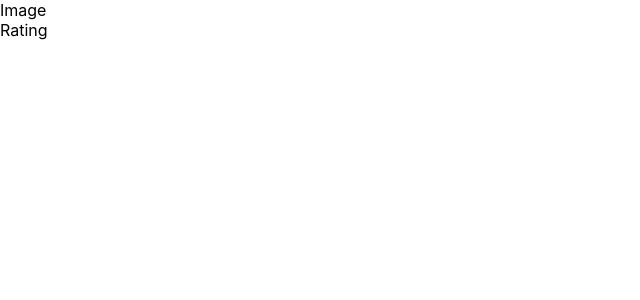
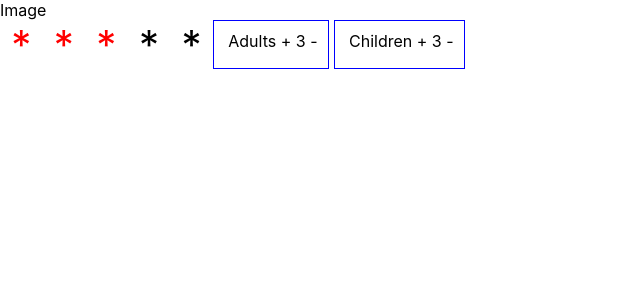
Before and after one commit to maciejk77/hotel-app, a React (Create React App) app: page / in a window 1280 px wide. Shown: the top 300 px of the page, without its empty margins (0-640 px from the left). Built offline with nearby package versions, Linux system fonts and the light colour scheme; no server answers.

Commit message:
Move hotels hook from context to component

```diff
--- a/src/App.tsx
+++ b/src/App.tsx
@@ -1,13 +1,24 @@
 import React from 'react';
 import Rating from './components/Rating';
 import Hotels from './components/Hotels';
+import Counter from './components/Counter';
 // import './App.css';
 
 const App = () => {
   return (
     <>
       <div>Image</div>
-      <Rating />
+
+      <div
+        style={{
+          display: 'flex',
+        }}
+      >
+        <Rating />
+        <Counter label="Adults" />
+        <Counter label="Children" />
+      </div>
+
       <Hotels />
     </>
   );
--- /dev/null
+++ b/src/components/Counter/index.tsx
@@ -0,0 +1,25 @@
+import React, { useState } from 'react';
+
+const Counter = ({ label }: { label: string }) => {
+  const [count, setCount] = useState();
+
+  // label, min, max, step? 1/-1
+
+  return (
+    <div
+      style={{
+        display: 'flex',
+        border: '1px solid blue',
+        padding: 10,
+        marginRight: 5,
+      }}
+    >
+      <div>&nbsp;{label}&nbsp;</div>
+      <div>+</div>
+      <div>&nbsp;3&nbsp;</div>
+      <div>-</div>
+    </div>
+  );
+};
+
+export default Counter;
--- a/src/components/Hotels/index.tsx
+++ b/src/components/Hotels/index.tsx
@@ -1,12 +1,11 @@
-import React, { useContext, useEffect } from 'react';
-import { DataContext } from '../..';
+import React, { useEffect, useState } from 'react';
 import { HOTEL_API_URL } from '../../constants';
 import HotelCard from '../HotelCard';
+import { IHotel } from '../../interfaces';
 
 const Hotels = () => {
-  const { hotels, setHotels } = useContext(DataContext);
+  const [hotels, setHotels] = useState<IHotel[]>([]);
 
-  console.log(hotels);
   useEffect(() => {
     fetch(HOTEL_API_URL)
       .then((res) => res.json())
@@ -17,7 +16,7 @@ const Hotels = () => {
 
   return (
     <>
-      {hotels.map((hotel) => (
+      {hotels?.map((hotel) => (
         <div key={hotel.id}>
           <HotelCard hotel={hotel} />
         </div>
--- a/src/components/Rating/index.tsx
+++ b/src/components/Rating/index.tsx
@@ -1,7 +1,36 @@
-import React from 'react';
+import React, { useContext } from 'react';
+import { DataContext } from '../..';
 
 const Rating = () => {
-  return <div>Rating</div>;
+  const { rating, setRating } = useContext(DataContext);
+
+  const starIds = Array.from({ length: 5 }, (_, i) => i + 1);
+
+  const handleClick = (e: React.SetStateAction<number>) => {
+    setRating(e);
+  };
+
+  return (
+    <div
+      style={{
+        display: 'flex',
+      }}
+    >
+      {starIds.map((starId) => {
+        const isActiveStar = starId <= rating;
+
+        return (
+          <div
+            key={starId}
+            onClick={() => handleClick(starId)}
+            style={{ color: isActiveStar ? 'red' : 'black' }}
+          >
+            <div style={{ fontSize: 40 }}>&nbsp;*&nbsp;</div>
+          </div>
+        );
+      })}
+    </div>
+  );
 };
 
 export default Rating;
--- a/src/index.tsx
+++ b/src/index.tsx
@@ -2,7 +2,7 @@ import { useState, createContext, StrictMode, ReactNode } from 'react';
 import ReactDOM from 'react-dom/client';
 import './index.css';
 import App from './App';
-import { IDataContext, IHotel } from './interfaces';
+import { IDataContext } from './interfaces';
 import { INITIAL_DATA } from './constants';
 import reportWebVitals from './reportWebVitals';
 
@@ -12,7 +12,6 @@ export const DataProvider = ({ children }: { children: ReactNode }) => {
   const [rating, setRating] = useState(3);
   const [adultsCount, setAdultsCount] = useState(2);
   const [childrenCount, setChildrenCount] = useState(0);
-  const [hotels, setHotels] = useState<IHotel[]>([]);
 
   return (
     <DataContext.Provider
@@ -23,8 +22,6 @@ export const DataProvider = ({ children }: { children: ReactNode }) => {
         setAdultsCount,
         childrenCount,
         setChildrenCount,
-        hotels,
-        setHotels,
       }}
     >
       {children}
--- a/src/interfaces.ts
+++ b/src/interfaces.ts
@@ -11,8 +11,6 @@ export interface IDataContext {
   setAdultsCount: TDispatch;
   childrenCount: number;
   setChildrenCount: TDispatch;
-  hotels: [] | IHotel[];
-  setHotels: Dispatch<SetStateAction<IHotel[]>>;
 }
 
 // Hotel API data
```
